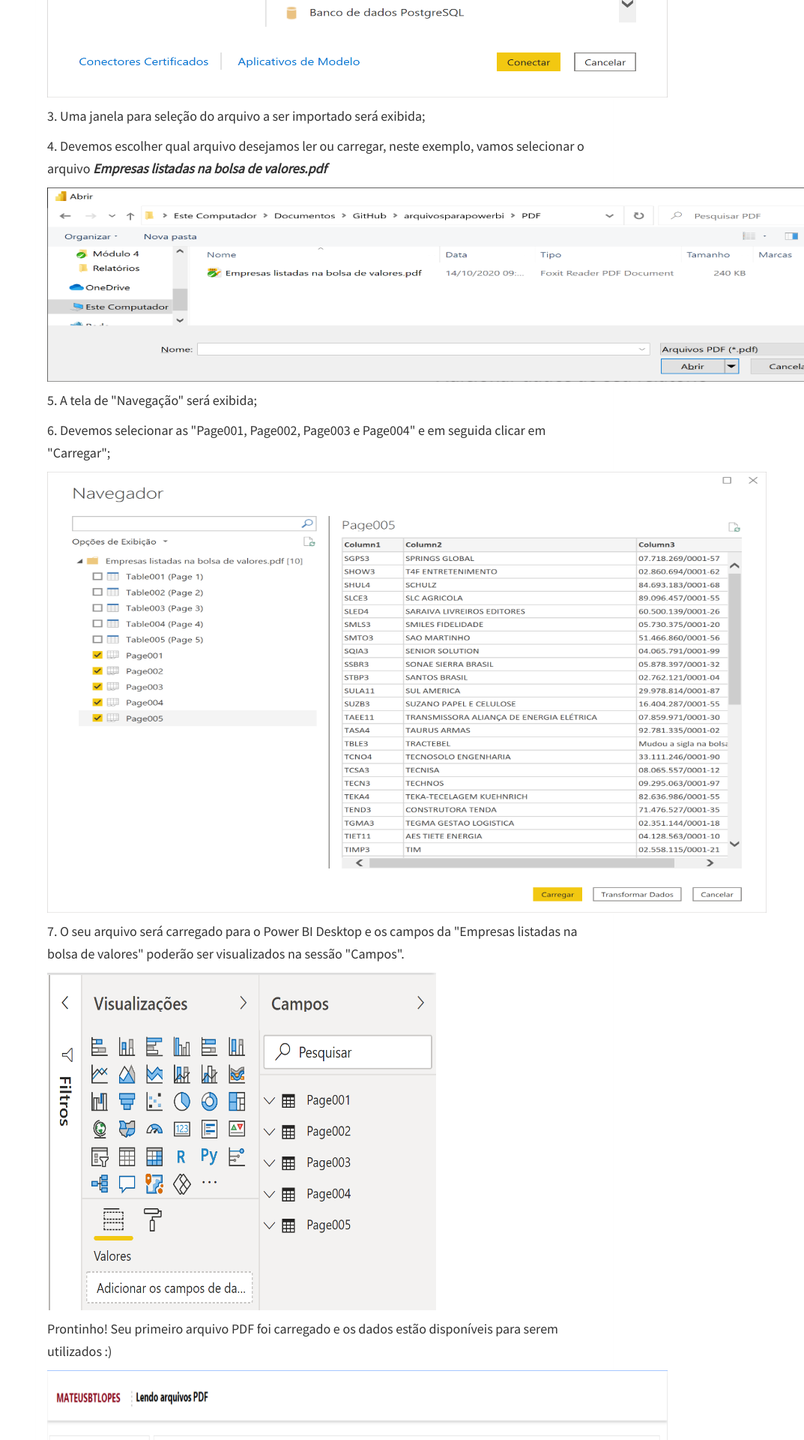
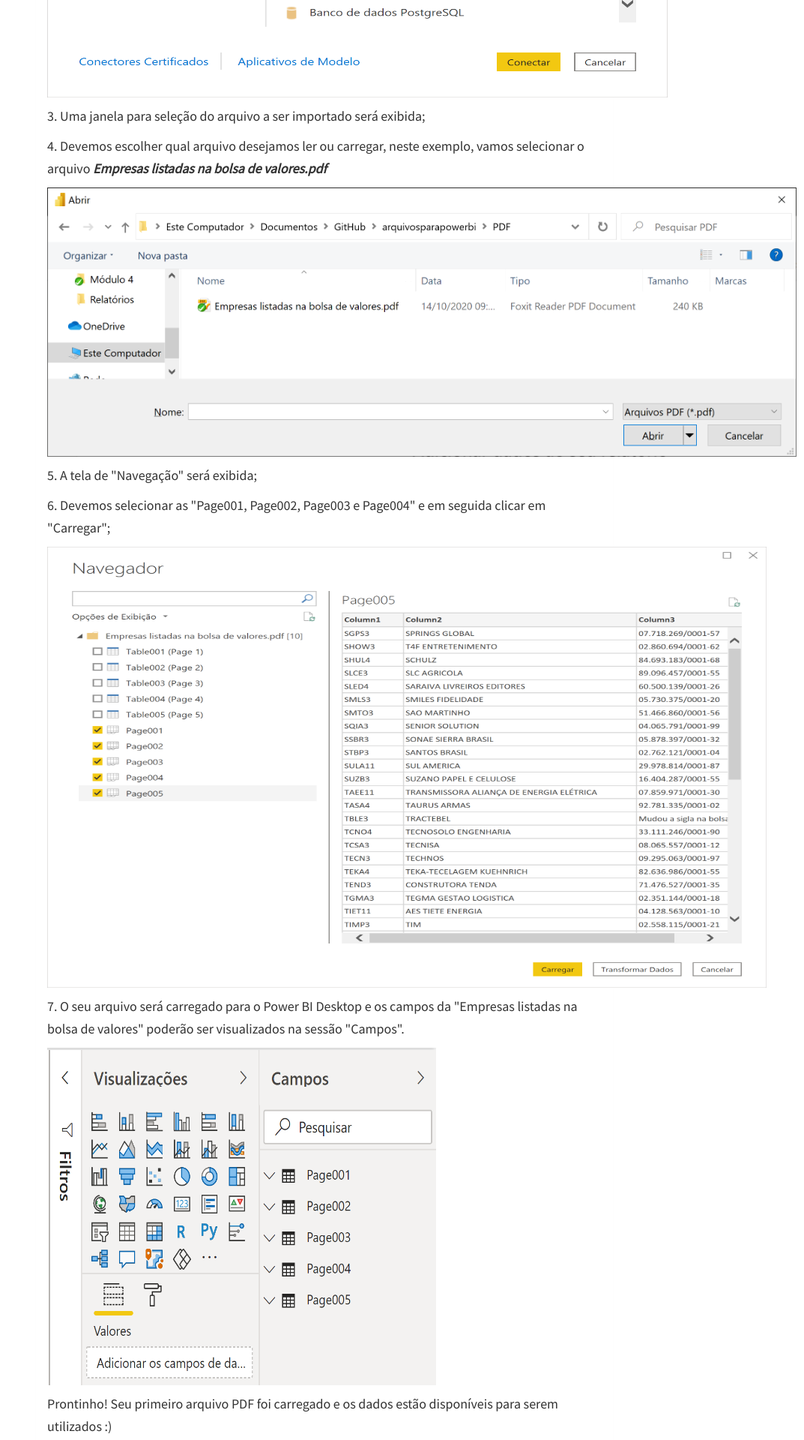
Before and after one commit to mateusbtlopes/mateusbtlopes.github.io, a Jekyll site: the page built from _posts/2020-10-04-como ler dados de arquivos pdf no power bi.md, in a window 1280 px wide. Shown: the part 1675-3595 px from the top of the page at 75% size, without its empty margins (207-1280 px from the left). Built offline with Jekyll 4.4.1, drawn with Linux system fonts in a browser that asks for light colours; nearby versions of some CDN libraries.

Commit message:
update posts

```diff
--- a/_posts/2020-10-04-como ler dados de arquivos pdf no power bi.md
+++ b/_posts/2020-10-04-como ler dados de arquivos pdf no power bi.md
@@ -43,7 +43,7 @@
 
 <p>4. Devemos escolher qual arquivo desejamos ler ou carregar, neste exemplo, vamos selecionar o arquivo <i><strong>Empresas listadas na bolsa de valores.pdf</strong></i></p>
 
-<p><img src="https://raw.githubusercontent.com/mateusbtlopes/mateusbtlopes.github.io/master/_posts/img/LendoPDF3.png" height="259" width="1065"/></p>
+<p><img src="https://raw.githubusercontent.com/mateusbtlopes/mateusbtlopes.github.io/master/_posts/img/LendoPDF3.png" height="359" width="1000"/></p>
 
 <p>5. A tela de "Navegação" será exibida;</p>
 
```
